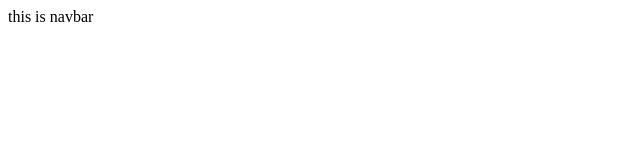
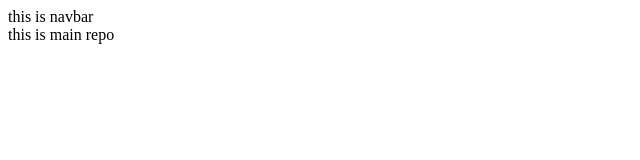
Before and after one commit to akashfulari18/practiceRepo, a plain HTML site: page nav.html in a window 1280 px wide. Shown: the full height of the page, 0-640 px from the left. Drawn offline with Linux system fonts and the light colour scheme.

Commit message:
added div in nav

```diff
--- a/nav.html
+++ b/nav.html
@@ -8,5 +8,8 @@
 </head>
 <body>
     this is navbar
+    <div>this is main repo
+
+    </div>
 </body>
 </html>
```
